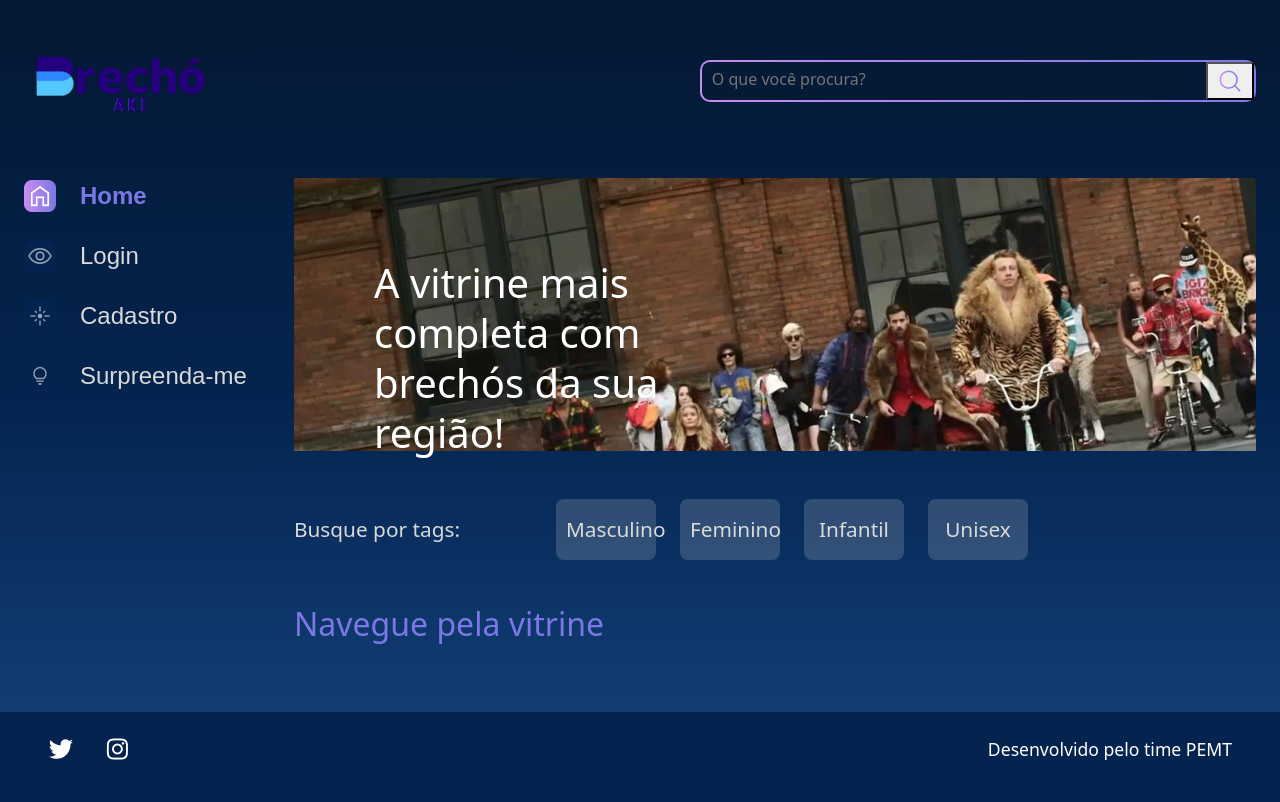
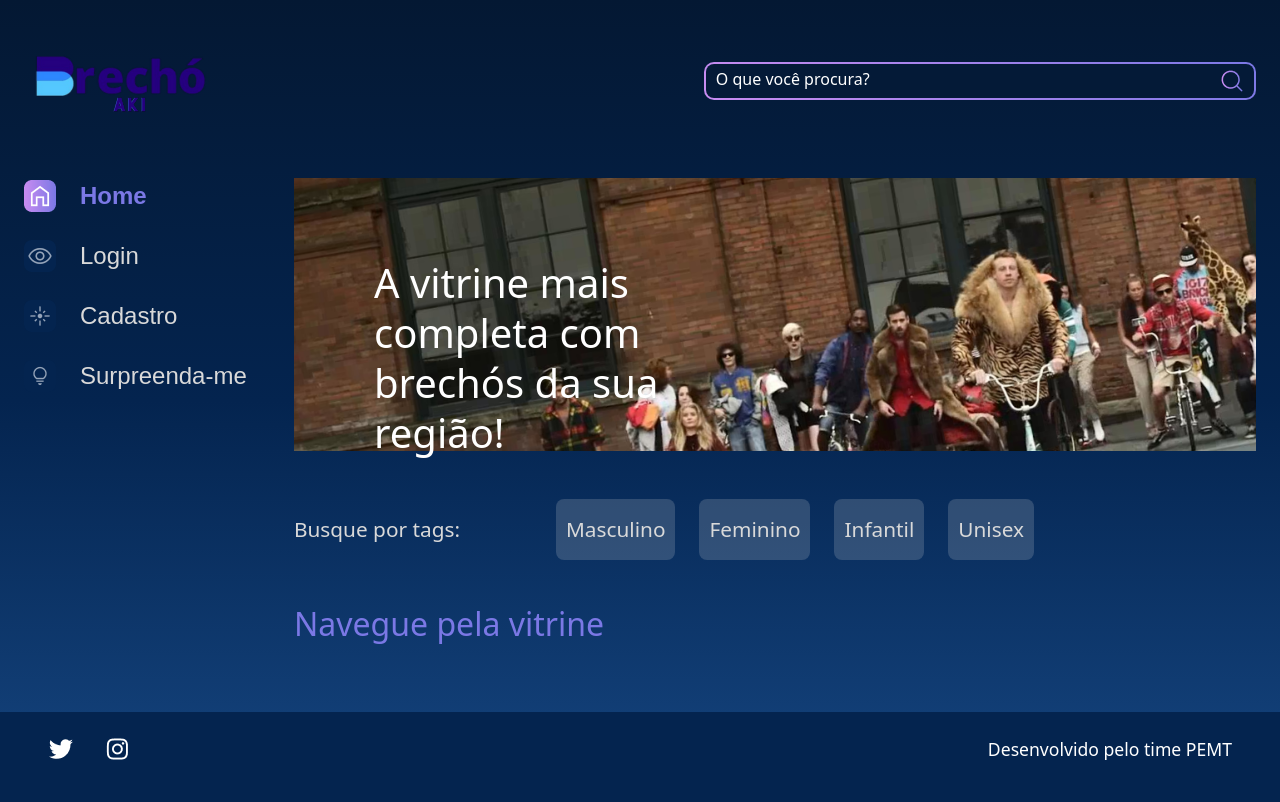
Before and after one commit to matheushpr9/Brechoaki, a Django app: page / in a window 1280 px wide. Run offline with Django 4.2, Linux system fonts and the light colour scheme; data that the repository does not hold is empty.

Commit message:
style: improve search style

```diff
--- a/requirements.txt
+++ b/requirements.txt
@@ -1,5 +1,5 @@
 asgiref==3.7.2
-backports.zoneinfo==0.2.1
+backports.zoneinfo==0.2.1;python_version<"3.9"
 Django==4.2.2
 Pillow==9.5.0
 python-dotenv==1.0.0
--- a/setup/static/styles/style.css
+++ b/setup/static/styles/style.css
@@ -109,6 +109,11 @@
     height: 24px;
     padding: 10px;
     width: 500px;
+}
+
+.busca__botao {
+    border: none;
+    background: none;
 }
 
 .busca__icone {
@@ -373,7 +378,7 @@
     margin-right: 1.5rem;
     border-radius: 8px;
     padding: .8rem .5rem;
-    width: 100px;
+    width: max-content;
     text-align: center;
     border: 2px solid transparent;
 }
@@ -382,3 +387,24 @@
     border: 2px solid #7B78E5;
     cursor: pointer;
 }
+
+input {
+    color: #FFF;
+}
+
+input:focus {
+    outline: none;
+}
+
+input::placeholder { /* Chrome, Firefox, Opera, Safari 10.1+ */
+    color: #FFF;
+    opacity: 1; /* Firefox */
+  }
+
+input:-ms-input-placeholder { /* Internet Explorer 10-11 */
+    color: #FFF;
+  }
+
+input::-ms-input-placeholder { /* Microsoft Edge */
+    color: #FFF;
+  }
--- a/templates/vitrine/partials/_header.html
+++ b/templates/vitrine/partials/_header.html
@@ -11,7 +11,7 @@
         <div class="busca__fundo">
             <form action="{% url 'busca' %}">
                 <input name = "busca" class="busca__input" type="text" placeholder="O que você procura?">
-                <button type="submit"><img class="busca__icone" src="{% static '/assets/ícones/1x/search.png' %}" alt="ícone de search"></button>
+                <button type="submit" class="busca__botao"><img class="busca__icone" src="{% static '/assets/ícones/1x/search.png' %}" alt="ícone de search"></button>
             </form>
         </div>
     </div>
```
